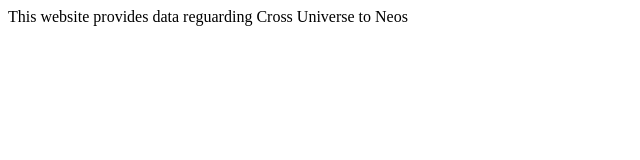
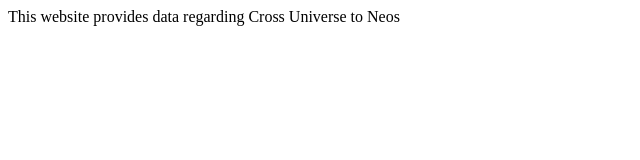
Before and after one commit to Psychpsyo/cu-data, a plain HTML site: page index.html in a window 1280 px wide. Shown: the full height of the page, 0-640 px from the left. Drawn offline with Linux system fonts and the light colour scheme.

Commit message:
fixed a typo (reguarding -> regarding)

```diff
--- a/index.html
+++ b/index.html
@@ -1,7 +1,7 @@
 <html>
 
 <body>
-This website provides data reguarding Cross Universe to Neos
+This website provides data regarding Cross Universe to Neos
 </body>
 
 </html>
```
